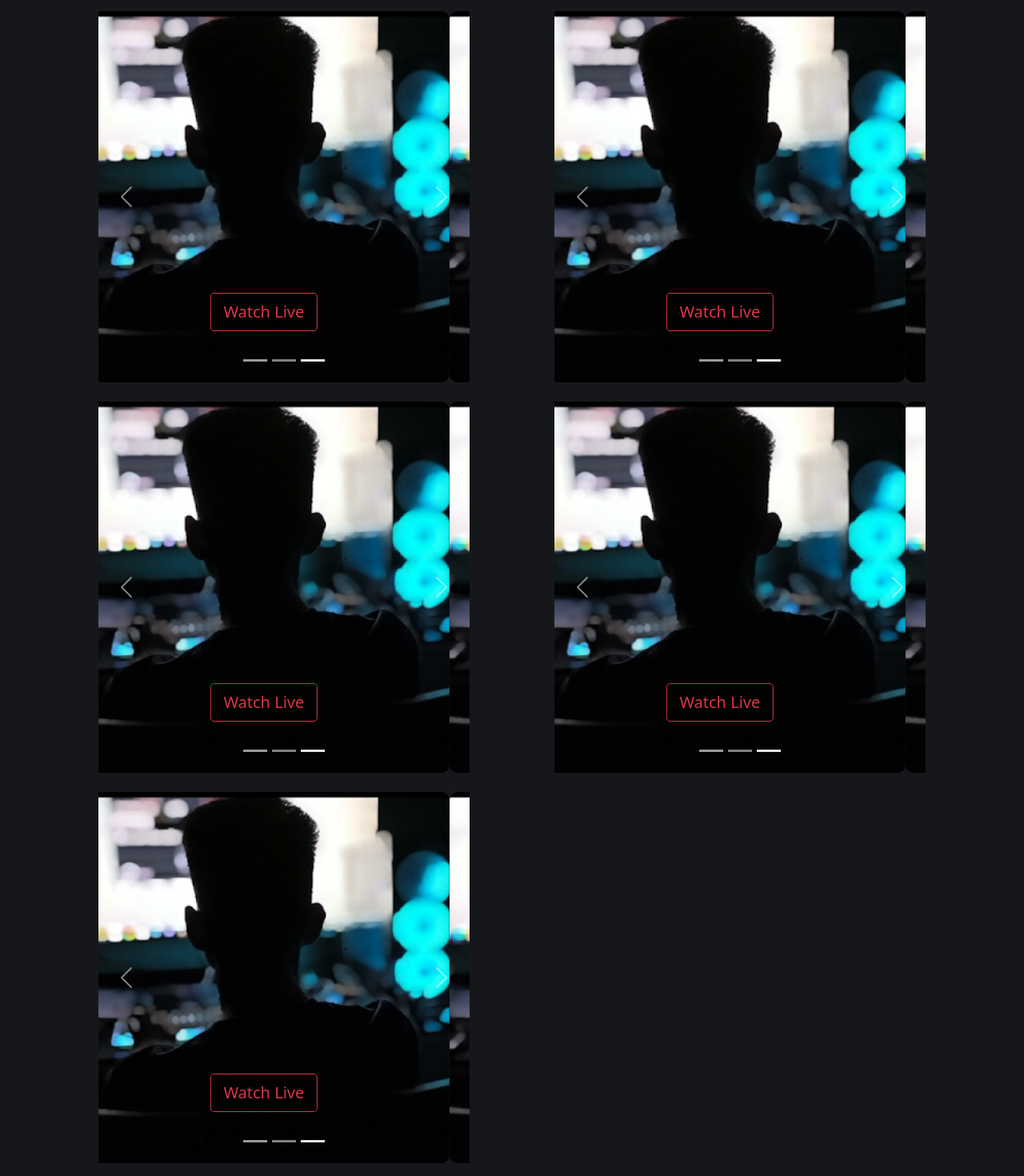
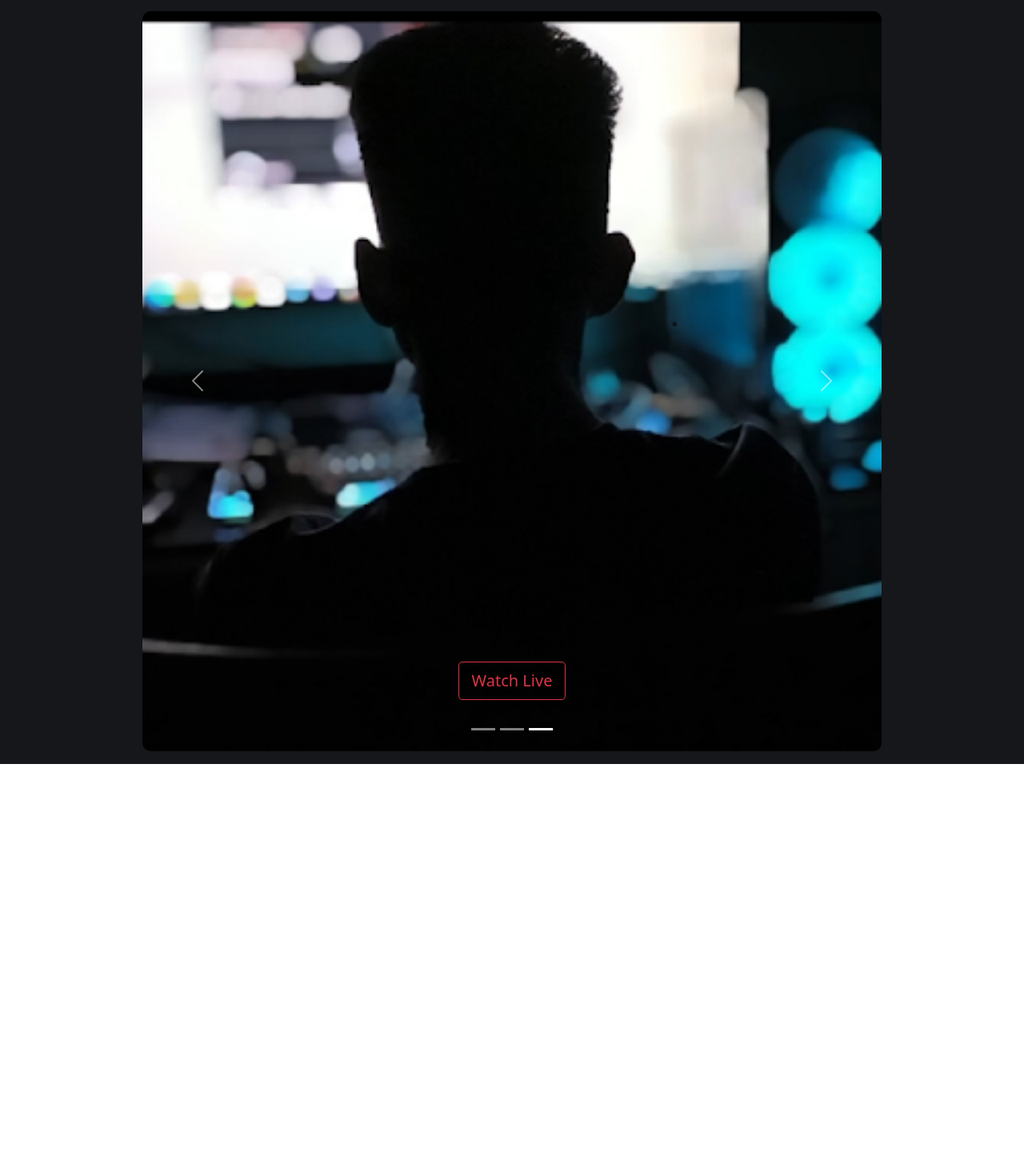
Before and after one commit to 2-rust/portfolio, a React (Create React App) app: page /projects in a window 1280 px wide. Shown: the part 178-1648 px from the top of the page at 80% size. After the commit the page ends 1133 px from the top, so only its background shows below. Built offline with nearby package versions, Linux system fonts and the light colour scheme.

Commit message:
projects backedn reday

```diff
--- /dev/null
+++ b/src/components/projects/ProjectCard.jsx
@@ -0,0 +1,45 @@
+import React from 'react'
+import profilePic from "../images/about.png";
+import { Container, Carousel } from "react-bootstrap";
+const ProjectCard = () => {
+    return (
+        <Container className="projects-card">
+            <Carousel>
+                <Carousel.Item interval={1500}>
+                    <img
+                        className="d-block w-100"
+                        src={profilePic}
+                        alt="First slide"
+                    />
+                    <Carousel.Caption>
+                        <h3 className="heading-ssm">Project Name</h3>
+                        <p className="paragraph-sm">Project Description</p>
+                    </Carousel.Caption>
+                </Carousel.Item>
+                <Carousel.Item interval={1500}>
+                    <img
+                        className="d-block w-100"
+                        src={profilePic}
+                        alt="Second slide"
+                    />
+                    <Carousel.Caption>
+                        <h3 className="heading-ssm">Tech Stack</h3>
+                        <p className="paragraph-sm">Lorem ipsum dolor sit amet, consectetur adipiscing elit.</p>
+                    </Carousel.Caption>
+                </Carousel.Item>
+                <Carousel.Item interval={1500}>
+                    <img
+                        className="d-block w-100"
+                        src={profilePic}
+                        alt="Third slide"
+                    />
+                    <Carousel.Caption>
+                        <a href="#" className="btn btn-outline-danger btn-lg my-4">Watch Live</a>
+                    </Carousel.Caption>
+                </Carousel.Item>
+            </Carousel>
+        </Container>
+    )
+}
+
+export default ProjectCard
--- a/src/components/projects/Projects.jsx
+++ b/src/components/projects/Projects.jsx
@@ -1,9 +1,10 @@
 import React, { useEffect } from 'react'
-import { Container, Carousel } from "react-bootstrap";
+import { Container } from "react-bootstrap";
 import "./projects.css"
 import { FontAwesomeIcon } from "@fortawesome/react-fontawesome";
 import { faBriefcase } from "@fortawesome/free-solid-svg-icons";
-import profilePic from "../images/about.png";
+import ProjectCard from './ProjectCard';
+
 
 const Porjects = () => {
   useEffect(() => {
@@ -17,187 +18,7 @@ const Porjects = () => {
       </h1>
 
       <Container className="projects-cards-container py-3 animated-right">
-        <div className="projects-card">
-          <Carousel>
-            <Carousel.Item interval={1500}>
-              <img
-                className="d-block w-100"
-                src={profilePic}
-                alt="First slide"
-              />
-              <Carousel.Caption>
-                <h3 className="heading-ssm">Project Name</h3>
-                <p className="paragraph-sm">Project Description</p>
-              </Carousel.Caption>
-            </Carousel.Item>
-            <Carousel.Item interval={1500}>
-              <img
-                className="d-block w-100"
-                src={profilePic}
-                alt="Second slide"
-              />
-              <Carousel.Caption>
-                <h3 className="heading-ssm">Tech Stack</h3>
-                <p className="paragraph-sm">Lorem ipsum dolor sit amet, consectetur adipiscing elit.</p>
-              </Carousel.Caption>
-            </Carousel.Item>
-            <Carousel.Item interval={1500}>
-              <img
-                className="d-block w-100"
-                src={profilePic}
-                alt="Third slide"
-              />
-              <Carousel.Caption>
-                <a href="#" className="btn btn-outline-danger btn-lg my-4">Watch Live</a>
-              </Carousel.Caption>
-            </Carousel.Item>
-          </Carousel>
-        </div>
-
-        <div className="projects-card">
-          <Carousel>
-            <Carousel.Item interval={1500}>
-              <img
-                className="d-block w-100"
-                src={profilePic}
-                alt="First slide"
-              />
-              <Carousel.Caption>
-                <h3 className="heading-ssm">Project Name</h3>
-                <p className="paragraph-sm">Project Description</p>
-              </Carousel.Caption>
-            </Carousel.Item>
-            <Carousel.Item interval={1500}>
-              <img
-                className="d-block w-100"
-                src={profilePic}
-                alt="Second slide"
-              />
-              <Carousel.Caption>
-                <h3 className="heading-ssm">Tech Stack</h3>
-                <p className="paragraph-sm">Lorem ipsum dolor sit amet, consectetur adipiscing elit.</p>
-              </Carousel.Caption>
-            </Carousel.Item>
-            <Carousel.Item interval={1500}>
-              <img
-                className="d-block w-100"
-                src={profilePic}
-                alt="Third slide"
-              />
-              <Carousel.Caption>
-              <a href="#" className="btn btn-outline-danger btn-lg my-4">Watch Live</a>
-              </Carousel.Caption>
-            </Carousel.Item>
-          </Carousel>
-        </div>
-        <div className="projects-card">
-          <Carousel>
-            <Carousel.Item interval={1500}>
-              <img
-                className="d-block w-100"
-                src={profilePic}
-                alt="First slide"
-              />
-              <Carousel.Caption>
-                <h3 className="heading-ssm">Project Name</h3>
-                <p className="paragraph-sm">Project Description</p>
-              </Carousel.Caption>
-            </Carousel.Item>
-            <Carousel.Item interval={1500}>
-              <img
-                className="d-block w-100"
-                src={profilePic}
-                alt="Second slide"
-              />
-              <Carousel.Caption>
-                <h3 className="heading-ssm">Tech Stack</h3>
-                <p className="paragraph-sm">Lorem ipsum dolor sit amet, consectetur adipiscing elit.</p>
-              </Carousel.Caption>
-            </Carousel.Item>
-            <Carousel.Item interval={1500}>
-              <img
-                className="d-block w-100"
-                src={profilePic}
-                alt="Third slide"
-              />
-              <Carousel.Caption>
-              <a href="#" className="btn btn-outline-danger btn-lg my-4">Watch Live</a>
-              </Carousel.Caption>
-            </Carousel.Item>
-          </Carousel>
-        </div>
-        <div className="projects-card">
-          <Carousel>
-            <Carousel.Item interval={1500}>
-              <img
-                className="d-block w-100"
-                src={profilePic}
-                alt="First slide"
-              />
-              <Carousel.Caption>
-                <h3 className="heading-ssm">Project Name</h3>
-                <p className="paragraph-sm">Project Description</p>
-              </Carousel.Caption>
-            </Carousel.Item>
-            <Carousel.Item interval={1500}>
-              <img
-                className="d-block w-100"
-                src={profilePic}
-                alt="Second slide"
-              />
-              <Carousel.Caption>
-                <h3 className="heading-ssm">Tech Stack</h3>
-                <p className="paragraph-sm">Lorem ipsum dolor sit amet, consectetur adipiscing elit.</p>
-              </Carousel.Caption>
-            </Carousel.Item>
-            <Carousel.Item interval={1500}>
-              <img
-                className="d-block w-100"
-                src={profilePic}
-                alt="Third slide"
-              />
-              <Carousel.Caption>
-              <a href="#" className="btn btn-outline-danger btn-lg my-4">Watch Live</a>
-              </Carousel.Caption>
-            </Carousel.Item>
-          </Carousel>
-        </div>
-        <div className="projects-card">
-          <Carousel>
-            <Carousel.Item interval={1500}>
-              <img
-                className="d-block w-100"
-                src={profilePic}
-                alt="First slide"
-              />
-              <Carousel.Caption>
-                <h3 className="heading-ssm">Project Name</h3>
-                <p className="paragraph-sm">Project Description</p>
-              </Carousel.Caption>
-            </Carousel.Item>
-            <Carousel.Item interval={1500}>
-              <img
-                className="d-block w-100"
-                src={profilePic}
-                alt="Second slide"
-              />
-              <Carousel.Caption>
-                <h3 className="heading-ssm">Tech Stack</h3>
-                <p className="paragraph-sm">Lorem ipsum dolor sit amet, consectetur adipiscing elit.</p>
-              </Carousel.Caption>
-            </Carousel.Item>
-            <Carousel.Item interval={1500}>
-              <img
-                className="d-block w-100"
-                src={profilePic}
-                alt="Third slide"
-              />
-              <Carousel.Caption>
-              <a href="#" className="btn btn-outline-danger btn-lg my-4">Watch Live</a>
-              </Carousel.Caption>
-            </Carousel.Item>
-          </Carousel>
-        </div>
+        <ProjectCard />
       </Container>
 
     </Container>
--- a/src/components/projects/projects.css
+++ b/src/components/projects/projects.css
@@ -10,14 +10,14 @@
   }
 
   .projects-card{
-    width: 85%;
+    width: 85%!important;
     cursor: pointer;
     border-radius: 10px;
   }
 
   .projects-card img{
     border-radius: 10px;
-    transition: 0.5s;
+    transition: 0.3s;
 
   }
 
@@ -32,6 +32,7 @@
       gap: 1.5rem;
     }
     .projects-card{
-      width: 100%;
+      width: 100%!important;
+      padding: 0!important;
     }
   }
```
Also changed, not shown: src/components/projects/projectsData.js (deleted, +0 -15 lines).
